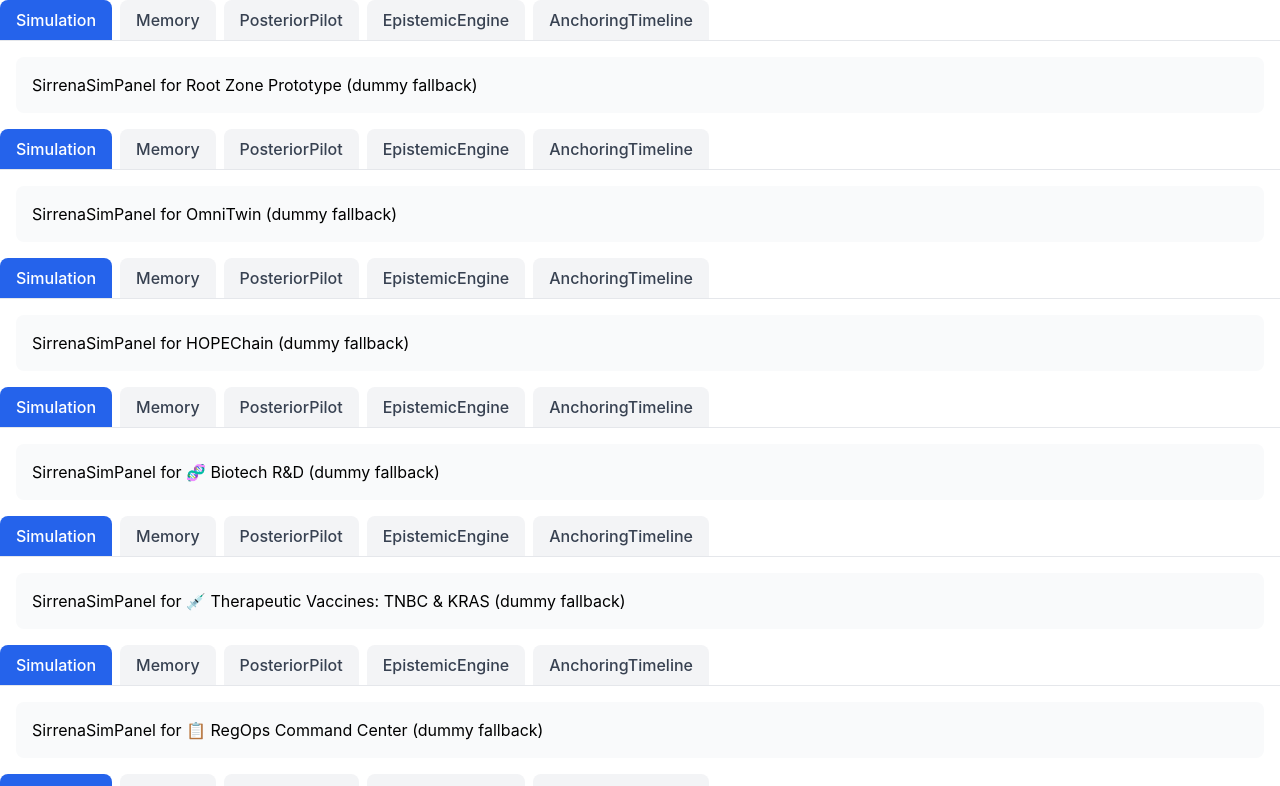
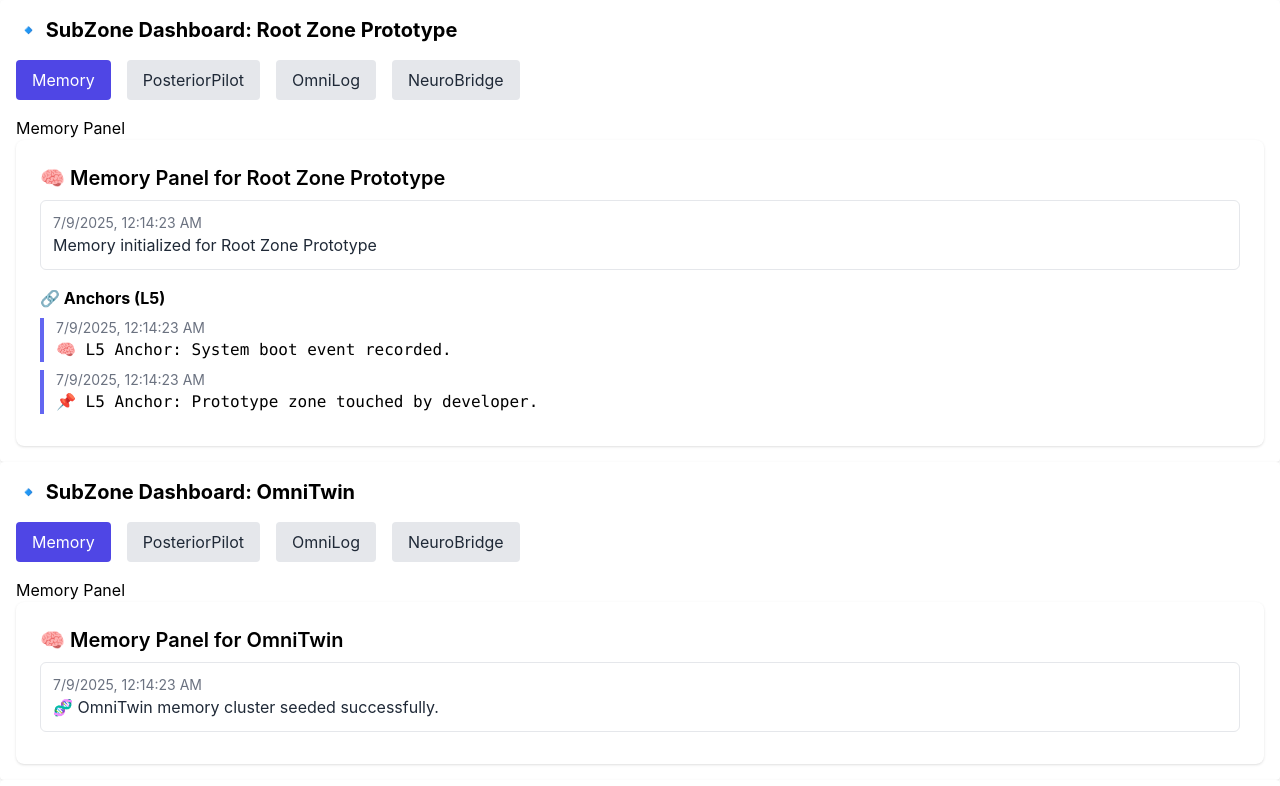
Before and after one commit to OmniChainOrg/omnimodel-dashboard, a Next.js app: page /dashboard in a window 1280 px wide. Shown: the top 786 px of the page. Built offline with nearby package versions, Linux system fonts and the light colour scheme.

Commit message:
Update ZoneSubDashboard.tsx

```diff
--- a/components/ZoneSubDashboard.tsx
+++ b/components/ZoneSubDashboard.tsx
@@ -1,82 +1,57 @@
 import React, { useState } from 'react';
-import { Zone } from '../hooks/useZoneArchetype';
+import MemoryPanel from './MemoryPanel';
 
-//Real panel components (commented out due to prop mismatch)
-import SirrenaSimPanel from './SirrenaSimPanel';
-import RealMemoryPanel from './MemoryPanel';
-import PosteriorPilotDashboard from './PosteriorPilotDashboard';
-import EpistemicEngine from './EpistemicEngine';
-import AnchoringTimeline from './AnchoringTimeline';
+// Zone type
+interface Zone {
+  id: string;
+  name: string;
+  path: string;
+  approved: boolean;
+  depth: number;
+}
 
-// Dummy/fallback panel components with correct prop signature
-const SimulationPanel: React.FC<{ zone: Zone }> = ({ zone }) => (
-  <div className="p-4 bg-gray-50 rounded-lg">
-    SirrenaSimPanel for {zone.name} (dummy fallback)
-  </div>
-);
-const MemoryPanelFallback: React.FC<{ zone: Zone }> = ({ zone }) => (
-  <div className="p-4 bg-gray-50 rounded-lg">
-    Memory data for {zone.name} (dummy fallback)
-  </div>
-);
-const PosteriorPilotDashboardFallback: React.FC<{ zone: Zone }> = ({ zone }) => (
-  <div className="p-4 bg-gray-50 rounded-lg">
-    PosteriorPilotDashboard for {zone.name} (dummy fallback)
-  </div>
-);
-const EpistemicEngineFallback: React.FC<{ zone: Zone }> = ({ zone }) => (
-  <div className="p-4 bg-gray-50 rounded-lg">
-    EpistemicEngine for {zone.name} (dummy fallback)
-  </div>
-);
-const AnchoringTimelineFallback: React.FC<{ zone: Zone }> = ({ zone }) => (
-  <div className="p-4 bg-gray-50 rounded-lg">
-    AnchoringTimeline for {zone.name} (dummy fallback)
-  </div>
-);
+interface ZoneSubDashboardProps {
+  zone: Zone;
+}
 
-// Main dashboard component
-const ZoneSubDashboard: React.FC<{ zone: Zone }> = ({ zone }) => {
-  const [selectedTab, setSelectedTab] = useState<string>('Simulation');
-  const tabs = ['Simulation', 'Memory', 'PosteriorPilot', 'EpistemicEngine', 'AnchoringTimeline'];
+const ZoneSubDashboard: React.FC<ZoneSubDashboardProps> = ({ zone }) => {
+  const [activeTab, setActiveTab] = useState<string>('Memory');
 
   let panelContent: React.ReactNode;
-  switch (selectedTab) {
-    case 'Simulation':
-      panelContent = <SimulationPanel zone={zone} />;
-      break;
+  switch (activeTab) {
     case 'Memory':
-      panelContent = <MemoryPanelFallback zone={zone} />;
+      panelContent = <MemoryPanel zone={zone} />;
       break;
     case 'PosteriorPilot':
-      panelContent = <PosteriorPilotDashboardFallback zone={zone} />;
+      panelContent = <div>PosteriorPilot content placeholder</div>;
       break;
-    case 'EpistemicEngine':
-      panelContent = <EpistemicEngineFallback zone={zone} />;
+    case 'OmniLog':
+      panelContent = <div>OmniLog content placeholder</div>;
       break;
-    case 'AnchoringTimeline':
-      panelContent = <AnchoringTimelineFallback zone={zone} />;
+    case 'NeuroBridge':
+      panelContent = <div>NeuroBridge content placeholder</div>;
       break;
     default:
-      panelContent = null;
+      panelContent = <div>Welcome to the zone dashboard</div>;
   }
 
   return (
-    <div>
-      <div className="flex space-x-2 border-b">
-        {tabs.map((tab) => (
+    <div className="bg-white rounded shadow p-4">
+      <h2 className="text-xl font-bold mb-4">🔹 SubZone Dashboard: {zone.name}</h2>
+      <div className="flex space-x-4 mb-4">
+        {['Memory', 'PosteriorPilot', 'OmniLog', 'NeuroBridge'].map((tab) => (
           <button
             key={tab}
-            onClick={() => setSelectedTab(tab)}
-            className={`px-4 py-2 font-medium rounded-t-lg transition ${
-              selectedTab === tab ? 'bg-blue-600 text-white' : 'bg-gray-100 text-gray-700'
+            onClick={() => setActiveTab(tab)}
+            className={`px-4 py-2 rounded ${
+              activeTab === tab ? 'bg-indigo-600 text-white' : 'bg-gray-200 text-gray-800'
             }`}
           >
             {tab}
           </button>
         ))}
       </div>
-      <div className="p-4">{panelContent}</div>
+      <div className="mt-4">{panelContent}</div>
     </div>
   );
 };
```
